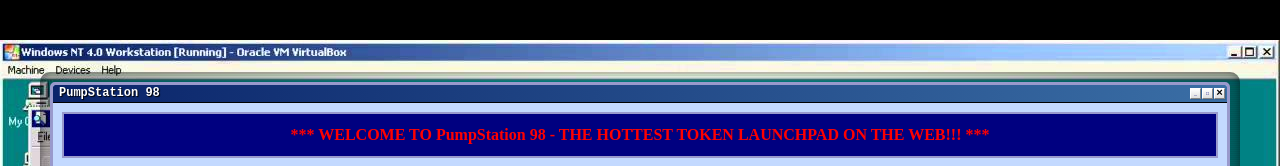
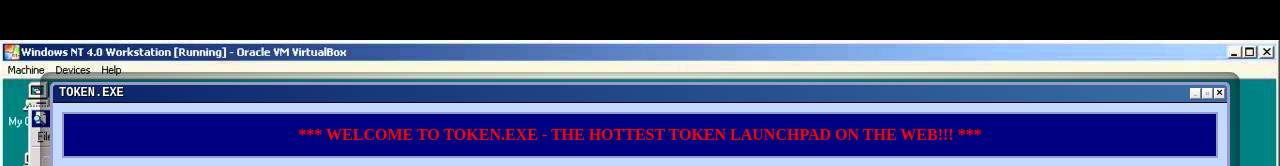
Before and after one commit to deadfile6096/launch98, a plain HTML site: page index.html in a window 1280 px wide. Shown: the top 166 px of the page. Drawn offline with Linux system fonts and the light colour scheme; a web font is replaced by a local one.

Commit message:
Update index.html

```diff
--- a/index.html
+++ b/index.html
@@ -3,7 +3,7 @@
 <head>
     <meta charset="UTF-8">
     <meta name="viewport" content="width=device-width, initial-scale=1.0">
-    <title>PumpStation 98 - Create Your Own Meme Token!</title>
+    <title>TOKEN.EXE - Create Your Own Meme Token!</title>
     <link rel="stylesheet" href="style.css">
     <link href="https://fonts.googleapis.com/css2?family=Comic+Sans+MS&display=swap" rel="stylesheet">
     <!-- Favicon -->
@@ -18,7 +18,7 @@
                 <div class="site-container">
                     <!-- Windows 2000 Header -->
                     <div class="win2k-header">
-                        <div class="win2k-header-title">PumpStation 98</div>
+                        <div class="win2k-header-title">TOKEN.EXE</div>
                         <div class="win2k-header-buttons">
                             <div class="win2k-header-button minimize">_</div>
                             <div class="win2k-header-button maximize">□</div>
@@ -29,7 +29,7 @@
                     <div class="site-content">
                         <!-- Welcome Header -->
                         <div class="welcome-header">
-                            <span class="blink">*** WELCOME TO PumpStation 98 - THE HOTTEST TOKEN LAUNCHPAD ON THE WEB!!! ***</span>
+                            <span class="blink">*** WELCOME TO TOKEN.EXE - THE HOTTEST TOKEN LAUNCHPAD ON THE WEB!!! ***</span>
                         </div>
 
                     <!-- Navigation -->
@@ -124,7 +124,7 @@
                                         <a href="about.html#contact">Contact</a>
                                     </div>
                                     <div class="copyright">
-                                        &copy; 2025 PumpStation 98. Best viewed with Netscape Navigator 4.0 or Internet Explorer 5.0
+                                        &copy; 2025 TOKEN.EXE. Best viewed with Netscape Navigator 4.0 or Internet Explorer 5.0
                                     </div>
                                     <div class="webring">
                                         <a href="#"><img src="images/icon/Web_ring.png" alt="Web Ring"></a>
```
